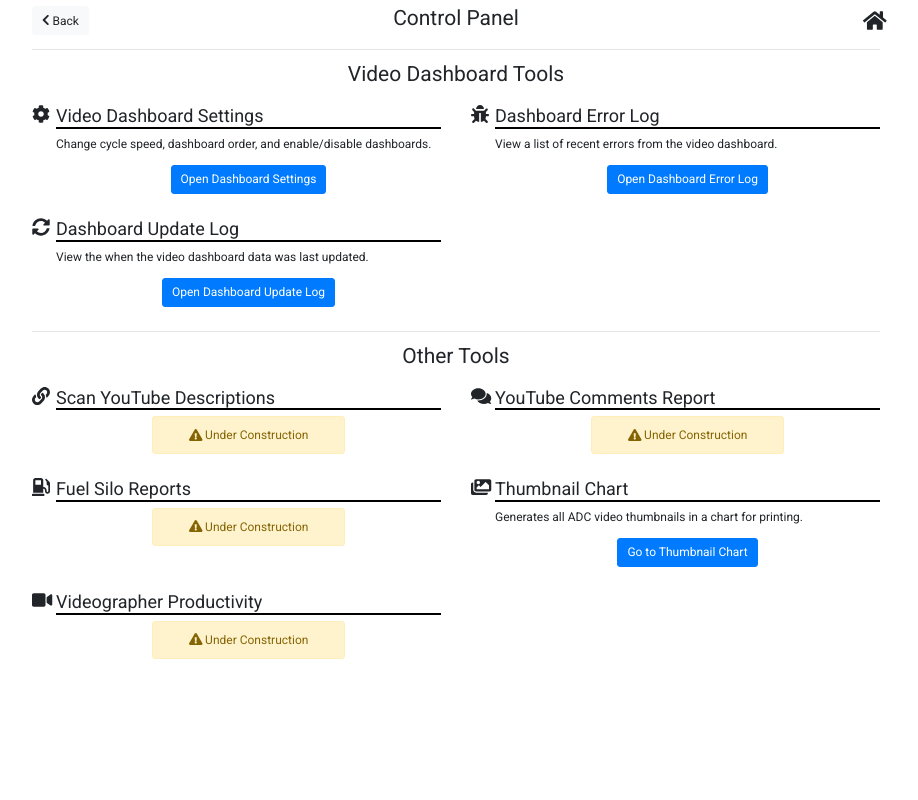
After one commit to automationdirectvideo/ADCVideoDashboard, a PHP site: page /control-panel.html in a window 1280 px wide. The commit adds this page. Shown: the whole page, without its empty margins (184-1102 px from the left). Run offline with PHP 8.4, Linux system fonts and the light colour scheme; style sheets or scripts are compiled from the project's sources.

Commit message:
Create control panel page

```diff
--- /dev/null
+++ b/control-panel.html
@@ -0,0 +1,160 @@
+<!DOCTYPE html>
+<html lang="en">
+  <head>
+    <meta charset="utf-8">
+    <meta http-equiv="X-UA-Compatible" content="IE=edge">
+    <meta name="viewport" content="width=device-width, initial-scale=1">
+    <meta name="theme-color" content="#FF0000">
+    <link rel="shortcut icon" type="image/x-icon" href="favicon.ico">
+    <title>ADC Video Dashboard</title>
+    <link rel="stylesheet" href="https://fonts.googleapis.com/css?family=Noto+Sans|Roboto&display=swap"/>
+    <link rel="stylesheet" href="vendors/bootstrap/css/bootstrap.min.css"/>
+    <link rel="stylesheet" href="resources/css/styles.css"/>
+    <link rel="stylesheet" href="vendors/open-iconic/font/css/open-iconic-bootstrap.min.css"/>
+    <script type="text/javascript" src="vendors/fontawesome/js/solid.min.js"></script>
+    <script type="text/javascript" src="vendors/fontawesome/js/regular.min.js"></script>
+    <script type="text/javascript" src="vendors/fontawesome/js/fontawesome.min.js"></script>
+    <script type="text/javascript" src="vendors/jQuery-3.4.0/jquery-3.4.0.min.js"></script>
+    <script type="text/javascript" src="vendors/SortableJS/Sortable-1.10.2.min.js"></script>
+    <script type="text/javascript" src="vendors/bootstrap/js/bootstrap.min.js"></script>
+    <script type="text/javascript" src="resources/js/values.js"></script>
+    <script type="text/javascript" src="resources/js/utility.js"></script>
+  </head>
+  <body>
+    <div class="main-wrapper">
+      <div class="main" style="padding-bottom:5rem;" id="main-container">
+        <div class="container my-2" style="padding-left:18rem;padding-right:18rem;">
+          <div class="row position-relative">
+            <div class="col-2">
+              <a href="index.html" class="btn btn-light ">
+                <i class="fas fa-chevron-left"></i>
+                Back
+              </a>
+            </div>
+            <div class="col-8 text-center">
+              <h3>Control Panel</h3>
+            </div>
+            <ul class="icon-bar">
+              <li>
+                <i class="fas fa-home" id="home-button" onclick="window.location='index.html';" title="Home"></i>
+              </li>
+            </ul>
+          </div>
+          <hr>
+          <h3 class="text-center">Video Dashboard Tools</h3>
+          <div class="row">
+            <div class="col-lg-6 col-md-12">
+              <div class="control-section">
+                <i class="fas fa-cog control-icon"></i>
+                <div>
+                  <h4 class="control-section-title">Video Dashboard Settings</h4>
+                  <p>
+                    Change cycle speed, dashboard order, and enable/disable dashboards.
+                  </p>
+                  <div class="text-center">
+                    <a class="btn btn-primary" href="settings.html">Open Dashboard Settings</a>
+                  </div>
+                </div>
+              </div>
+            </div>
+            <div class="col-lg-6 col-md-12">
+              <div class="control-section">
+                <i class="fas fa-bug control-icon"></i>
+                <div>
+                  <h4 class="control-section-title">Dashboard Error Log</h4>
+                  <p>
+                    View a list of recent errors from the video dashboard.
+                  </p>
+                  <div class="text-center">
+                    <a class="btn btn-primary" href="#">Open Dashboard Error Log</a>
+                  </div>
+                </div>
+              </div>
+            </div>
+            <div class="col-lg-6 col-md-12">
+              <div class="control-section">
+                <i class="fas fa-sync-alt control-icon"></i>
+                <div>
+                  <h4 class="control-section-title">Dashboard Update Log</h4>
+                  <p>
+                    View the when the video dashboard data was last updated.
+                  </p>
+                  <div class="text-center">
+                    <a class="btn btn-primary" href="#">Open Dashboard Update Log</a>
+                  </div>
+                </div>
+              </div>
+            </div>
+          </div>
+          <hr>
+          <h3 class="text-center">Other Tools</h3>
+          <div class="row">
+            <div class="col-lg-6 col-md-12">
+              <div class="control-section">
+                <i class="fas fa-link control-icon"></i>
+                <div>
+                  <h4 class="control-section-title">Scan YouTube Descriptions</h4>
+                  <div class="alert alert-warning construction" role="alert">
+                    <i class="fas fa-exclamation-triangle"></i>
+                    Under Construction
+                  </div>
+                </div>
+              </div>
+            </div>
+            <div class="col-lg-6 col-md-12">
+              <div class="control-section">
+                <i class="fas fa-comments control-icon"></i>
+                <div>
+                  <h4 class="control-section-title">YouTube Comments Report</h4>
+                  <div class="alert alert-warning construction" role="alert">
+                    <i class="fas fa-exclamation-triangle"></i>
+                    Under Construction
+                  </div>
+                </div>
+              </div>
+            </div>
+            <div class="col-lg-6 col-md-12">
+              <div class="control-section">
+                <i class="fas fa-gas-pump control-icon"></i>
+                <div>
+                  <h4 class="control-section-title">Fuel Silo Reports</h4>
+                  <div class="alert alert-warning construction" role="alert">
+                    <i class="fas fa-exclamation-triangle"></i>
+                    Under Construction
+                  </div>
+                </div>
+              </div>
+            </div>
+            <div class="col-lg-6 col-md-12">
+              <div class="control-section">
+                <i class="fas fa-images control-icon"></i>
+                <div>
+                  <h4 class="control-section-title">Thumbnail Chart</h4>
+                  <p>
+                    Generates all ADC video thumbnails in a chart for printing.
+                  </p>
+                  <div class="text-center">
+                    <a class="btn btn-primary" href="thumbnail-chart.html">Go to Thumbnail Chart</a>
+                  </div>
+                </div>
+              </div>
+            </div>
+            <div class="col-lg-6 col-md-12">
+              <div class="control-section">
+                <i class="fas fa-video control-icon"></i>
+                <div>
+                  <h4 class="control-section-title">Videographer Productivity</h4>
+                  <div class="alert alert-warning construction" role="alert">
+                    <i class="fas fa-exclamation-triangle"></i>
+                    Under Construction
+                  </div>
+                </div>
+              </div>
+            </div>
+          </div>
+        </div>
+      </div>
+    </div>
+    <script src="resources/js/control-panel.js"></script>
+  </body>
+</html>
--- a/resources/css/styles.css
+++ b/resources/css/styles.css
@@ -450,6 +450,33 @@ body {
   pointer-events: none;
 }
 
+/*----- Control Panel -----*/
+
+.control-section {
+  position: relative;
+  margin-bottom: 1em;
+  margin-top: 1em;
+  padding-left: 2em;
+}
+
+.control-icon {
+  position: absolute;
+  font-size: 1.5em;
+  left: 0;
+  top: 0;
+}
+
+.control-section-title {
+  border-bottom: 2px solid black;
+}
+
+.construction {
+  margin-left: auto;
+  margin-right: auto;
+  text-align: center;
+  width: 50%;
+}
+
 /*----- Settings page -----*/
 
 .cursor-grab {
--- a/settings.html
+++ b/settings.html
@@ -26,7 +26,7 @@
         <div class="container my-2" style="padding-left:18rem;padding-right:18rem;">
           <div class="row position-relative">
             <div class="col-2">
-              <a href="index.html" class="btn btn-light ">
+              <a href="control-panel.html" class="btn btn-light ">
                 <i class="fas fa-chevron-left"></i>
                 Back
               </a>
```
